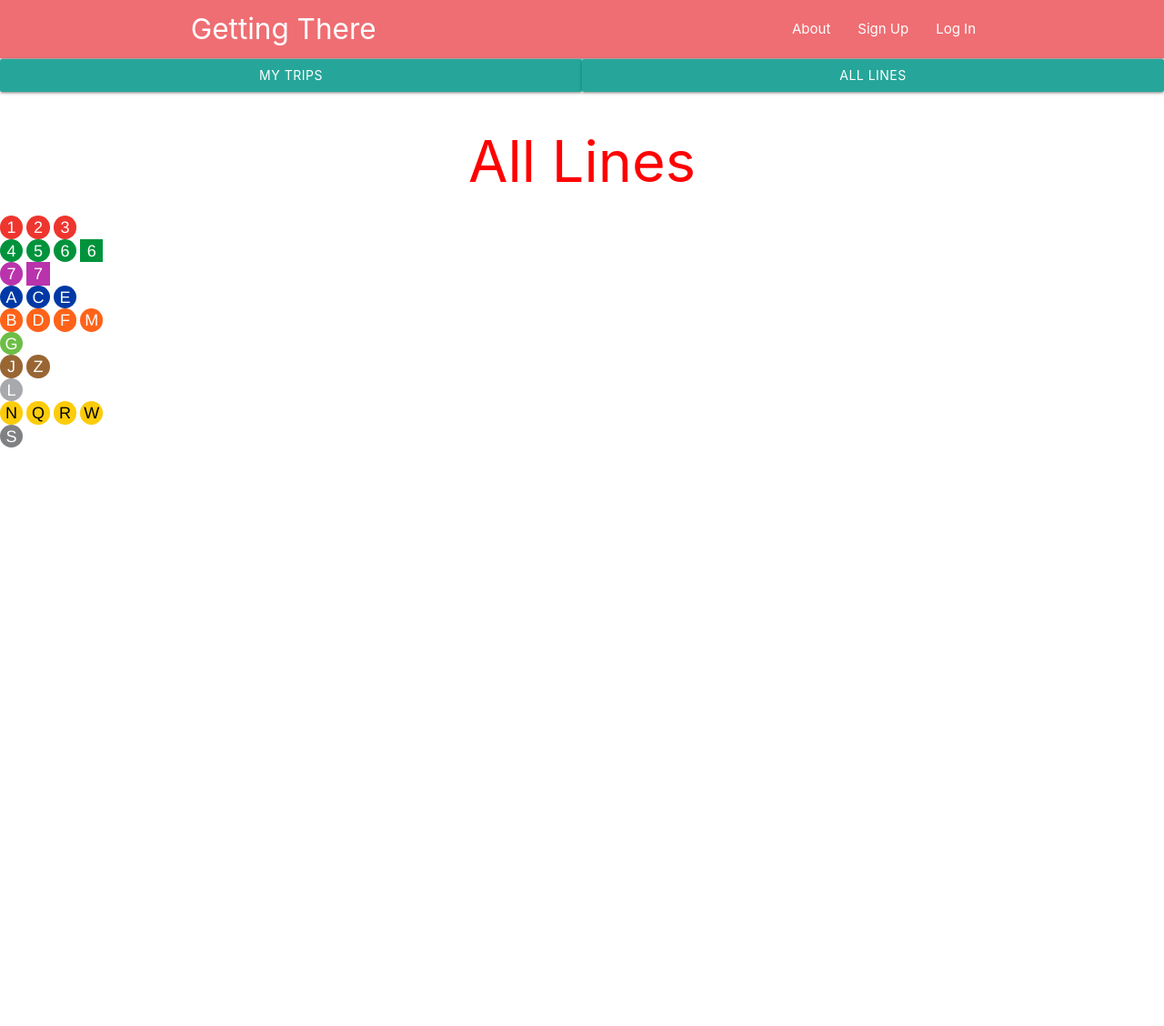
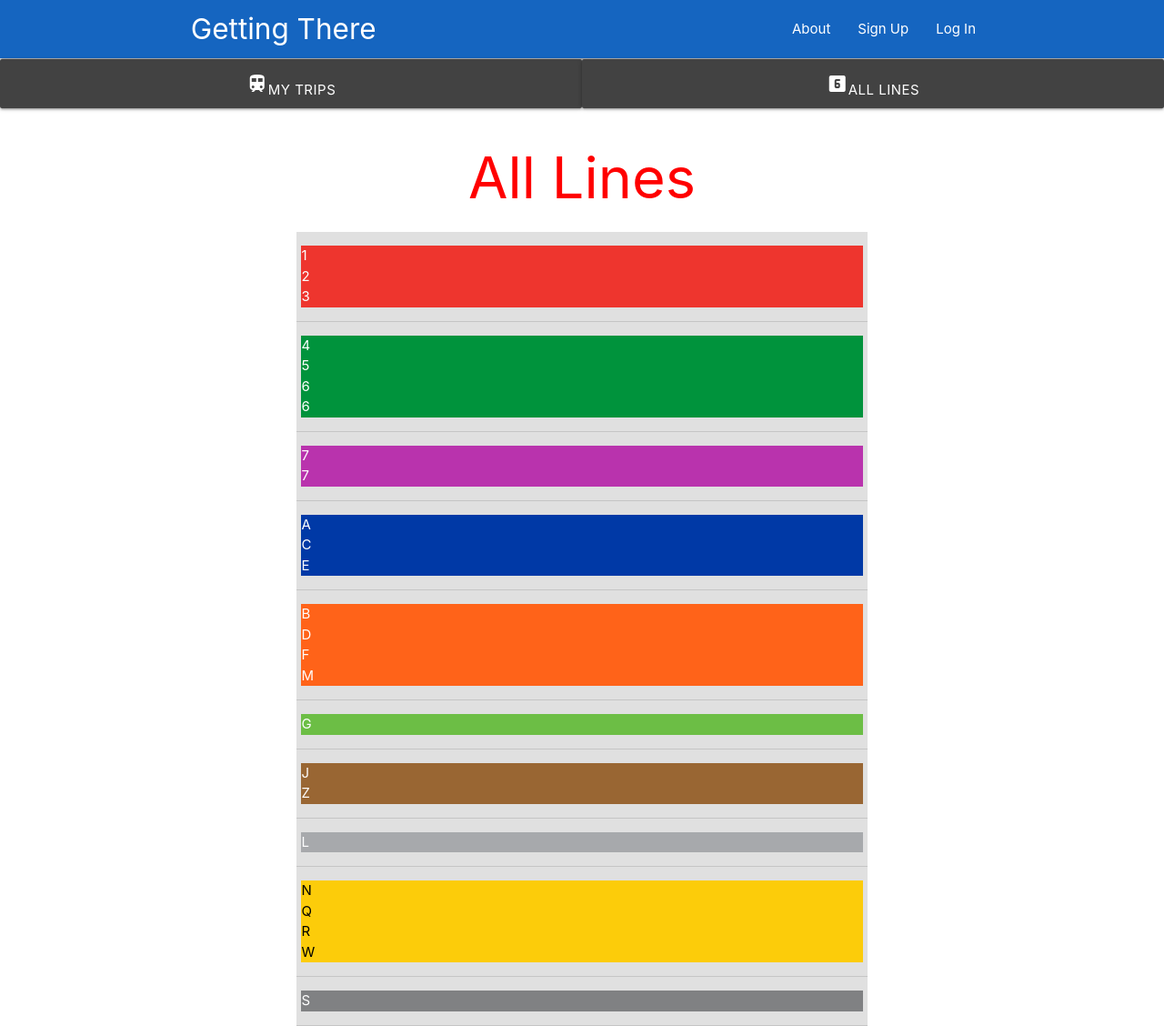
Before and after one commit to mikefeldberg/getting-there, a Django app: page /lines/ in a window 1280 px wide. Shown: the whole page at 91% size. Before the commit the page ends 492 px from the top, so only its background shows below. Run offline with Django 3.2, Linux system fonts and the light colour scheme; data comes from the database, SQL or seed files in the repository.

Commit message:
add styling to side nav, navbar and lines index (#14)

```diff
--- a/main/static/css/style.css
+++ b/main/static/css/style.css
@@ -3,6 +3,9 @@ h1 {
     text-align: center;
 }
 
+<<<<<<< HEAD
+#my-trips, #all-lines {
+=======
 /* TODO: replace hacky input styles with something from Materialize */
 
 input[type=checkbox] {
@@ -17,7 +20,18 @@ select {
 }
 
 #my-trips, #all-lines{
+>>>>>>> master
     display: inline-block;
+    margin: 0px 0px 10px 0px;
+
+}
+
+#train-icon {
+    padding: 0px 10px 0px 0px;
+}
+
+#lines-icon {
+    padding: 0px 10px 0px 0px;
 }
 
 .line-emblem {
--- a/main/templates/base.html
+++ b/main/templates/base.html
@@ -14,7 +14,7 @@
 </head>
 
 <body>
-    <nav class="nav-wrapper">
+    <nav class="nav-wrapper blue darken-3">
         <div class="container">
             <a href="/" class="brand-logo">&nbsp;&nbsp;Getting There</a>
             <a href="#" class="sidenav-trigger" data-target="mobile-links">
@@ -31,22 +31,21 @@
             </ul>
         </div>
     </nav>
-    <ul class="sidenav" id="mobile-links">
-        <li><a href="{% url 'home' %}">Home</a></li>
-        <li><a href="{% url 'about' %}">About</a></li>
+    <ul class="sidenav blue darken-3" id="mobile-links">
+        <li><a class="white-text" href="{% url 'home' %}">Home</a></li>
+        <li><a class="white-text" href="{% url 'about' %}">About</a></li>
         {% if user.is_authenticated %}
-        <li><a href="{% url 'logout' %}">Log Out</a></li>
+        <li><a class="white-text" href="{% url 'logout' %}">Log Out</a></li>
         {% else %}
-        <li><a href="{% url 'signup' %}">Sign Up</a></li>
-        <li><a href="{% url 'login' %}">Log In</a></li>
+        <li><a class="white-text" href="{% url 'signup' %}">Sign Up</a></li>
+        <li><a class="white-text" href="{% url 'login' %}">Log In</a></li>
         {% endif %}
     </ul>
     <div class="row">
         <div class="col s12"></div>
-        <a href="/"><button id="my-trips" class="btn waves-effect waves-light col s6" type="submit" name="action">My Trips</button></a>
-        <a href="/lines"><button id="all-lines" class="btn waves-effect waves-light col s6" type="submit" name="action">All Lines</button></a>
-    </div
-
+        <a id="my-trips" href="#" class="btn-large waves-effect waves-light col s6 grey darken-3" name="action"><i id="train-icon" class="material-icons">train</i>My Trips</a>
+        <a id="all-lines" href="{% url 'lines_index' %}" class="btn-large waves-effect waves-light col s6 grey darken-3" name="action"><i id="lines-icon" class="material-icons">looks_6</i>All Lines</a>
+    </div>
     <main class="container">
         {% block content %}
         {% endblock %}
--- a/main/templates/lines/index.html
+++ b/main/templates/lines/index.html
@@ -5,7 +5,10 @@
 <h1>All Lines</h1>
 
 {% for group, lines in grouped_lines.items %}
-    <div>
+    <div class="container">
+        <table class="grey lighten-2">
+            <tr>
+                <td>
                     {% for line in lines %}
                         <a style="text-decoration:none; color:inherit" href="/lines/{{ line.id }}">
                             <div class="line-emblem line-emblem-md {% if line.express %} diamond {% endif %}" style="background-color:{{ line.color }};color:{{ line.text_color }}">
@@ -13,6 +16,9 @@
                             </div>
                         </a>
                     {% endfor %}
+                </td>
+            </tr>
+        </table>
     </div>
 {% endfor %}
 
```
Lines whose indentation alone changed are shown as unchanged.
